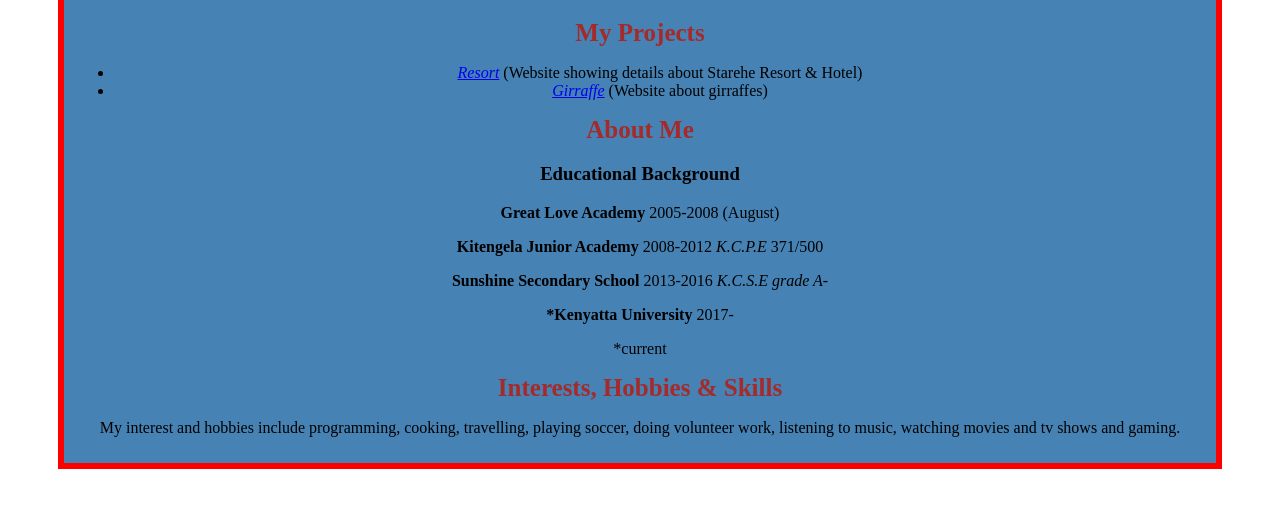
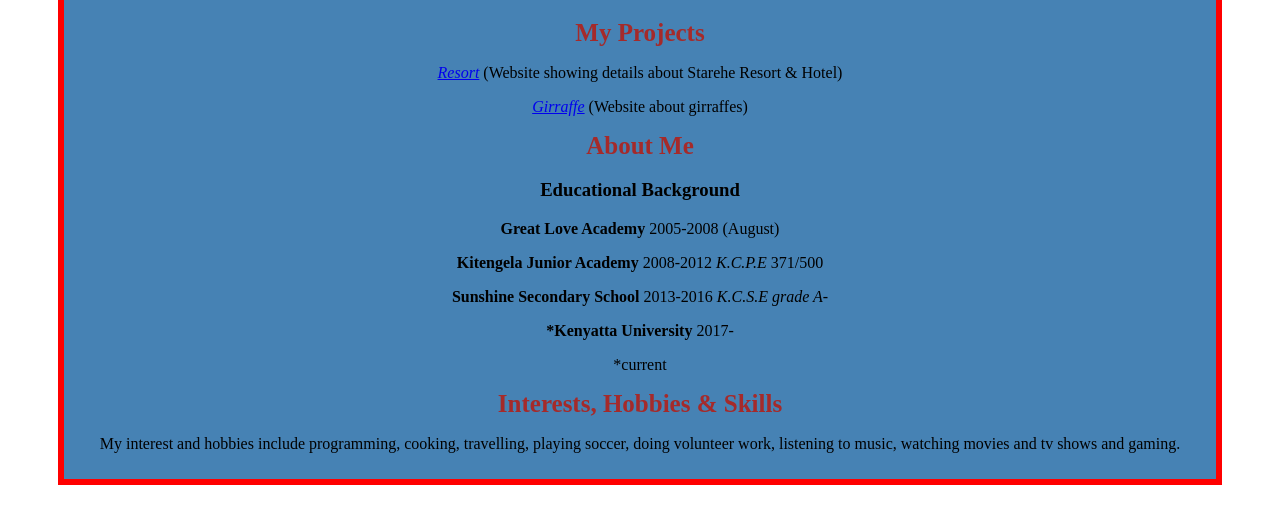
Before and after one commit to derrokip34/Portfolio, a plain HTML site: page portfolio.html in a window 1280 px wide. Shown: the part 223-746 px from the top of the page. Drawn offline with Linux system fonts and the light colour scheme.

Commit message:
Remove ul from projects

```diff
--- a/portfolio.html
+++ b/portfolio.html
@@ -11,10 +11,8 @@
     <h1>My Programming Portfolio</h1>
     <div class="projects">
     <h1 class="head"><strong>My Projects</strong></h1>
-    <ul>
-      <li><em><a href="https://github.com/derrokip34/Resort">Resort</a></em> (Website showing details about Starehe Resort & Hotel)</li>
-      <li><em><a href="https://github.com/derrokip34/Girraffe.git">Girraffe</a></em> (Website about girraffes)</li>
-    </ul>
+      <p><em><a href="https://github.com/derrokip34/Resort">Resort</a></em> (Website showing details about Starehe Resort & Hotel)</p>
+      <p><em><a href="https://github.com/derrokip34/Girraffe.git">Girraffe</a></em> (Website about girraffes)</p>
   </div>
     <div class="about">
     <h1 class="head">About Me</h1>
```
